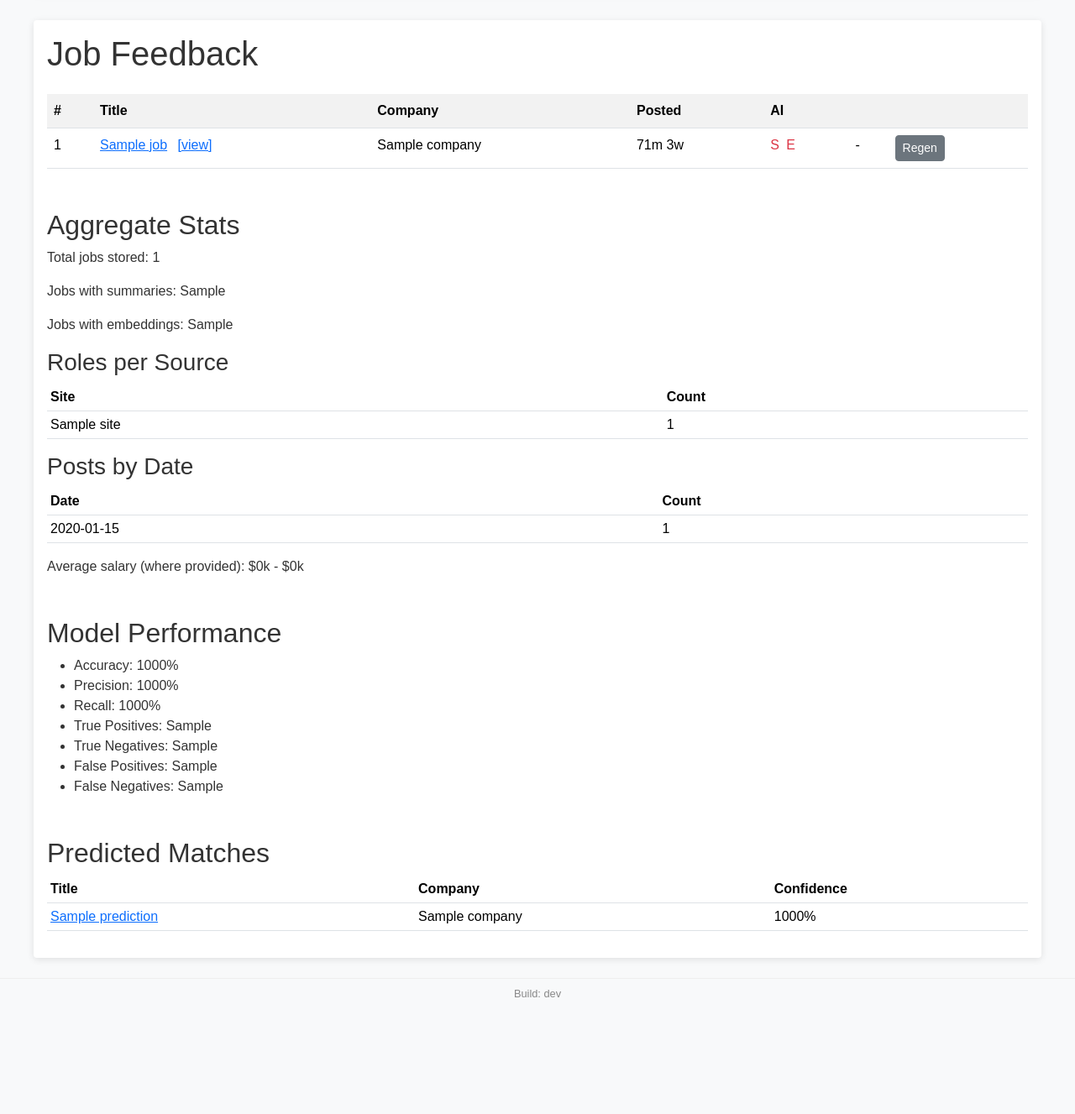
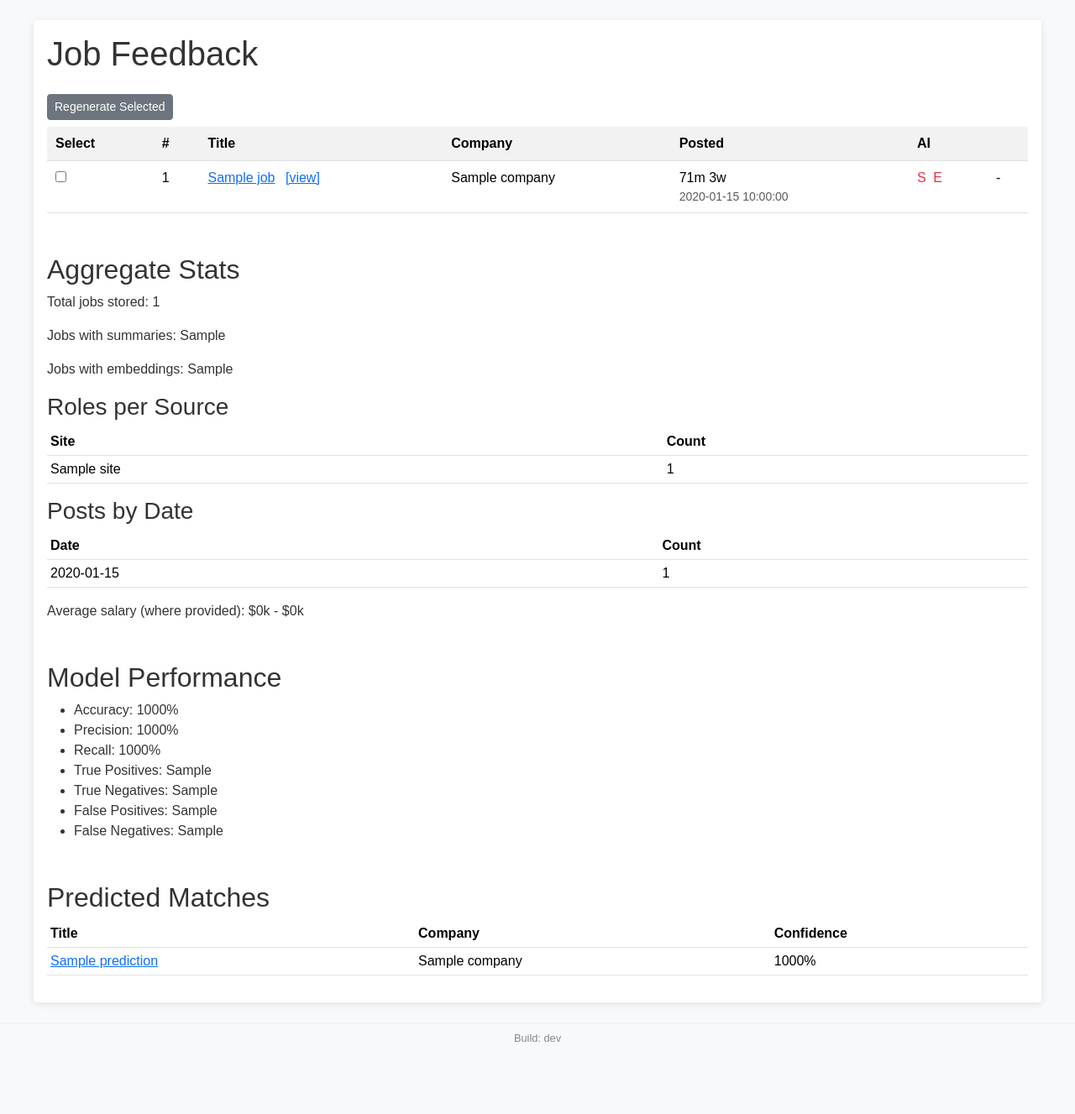
Before and after one commit to mullinmax/job-search, a FastAPI app: template app/templates/stats.html in a window 1280 px wide. Shown: the part 88-1415 px from the top of the page at 84% size. Before the commit the page ends 1276 px from the top, so only its background shows below. Run offline with FastAPI, Linux system fonts and the light colour scheme; the template is opened without the code that fills it: most values are stand-ins (such as "Sample title", 1, 10 or a date in 2020); some libraries are stand-ins or nearby versions.

Commit message:
Add table enhancements and bulk AI regen

```diff
--- a/app/main.py
+++ b/app/main.py
@@ -390,6 +390,16 @@ def regen_job_task(job_id: int) -> None:
     log_progress("Done")
 
 
+def regen_jobs_task(job_ids: List[int]) -> None:
+    """Regenerate AI data for multiple roles."""
+    if not OLLAMA_ENABLED:
+        return
+    for jid in job_ids:
+        log_progress(f"Regenerating job {jid}")
+        regenerate_job_ai(jid)
+    log_progress("Done")
+
+
 @app.post("/reprocess", response_class=HTMLResponse)
 def reprocess(request: Request, background_tasks: BackgroundTasks):
     progress_logs.clear()
@@ -408,6 +418,13 @@ def delete_ai(request: Request, background_tasks: BackgroundTasks):
 def regen_job(request: Request, job_id: int, background_tasks: BackgroundTasks):
     progress_logs.clear()
     background_tasks.add_task(regen_job_task, job_id)
+    return templates.TemplateResponse("progress.html", {"request": request})
+
+
+@app.post("/regen_jobs", response_class=HTMLResponse)
+def regen_jobs(request: Request, background_tasks: BackgroundTasks, job_ids: List[int] = Form(...)):
+    progress_logs.clear()
+    background_tasks.add_task(regen_jobs_task, job_ids)
     return templates.TemplateResponse("progress.html", {"request": request})
 
 
--- a/app/templates/base.html
+++ b/app/templates/base.html
@@ -4,6 +4,7 @@
   <meta charset="utf-8" />
   <link href="https://cdn.jsdelivr.net/npm/bootstrap@5.3.2/dist/css/bootstrap.min.css" rel="stylesheet">
   <link rel="stylesheet" href="/static/style.css" />
+  <link rel="stylesheet" href="https://cdn.datatables.net/1.13.6/css/jquery.dataTables.min.css" />
   <title>{% block title %}Job Ranker{% endblock %}</title>
 </head>
 <body class="d-flex flex-column min-vh-100">
@@ -23,6 +24,15 @@
   {% block content %}{% endblock %}
   </main>
   <footer class="footer text-center mt-auto">Build: {{ build_number }}</footer>
+  <script src="https://code.jquery.com/jquery-3.7.0.min.js"></script>
   <script src="https://cdn.jsdelivr.net/npm/bootstrap@5.3.2/dist/js/bootstrap.bundle.min.js"></script>
+  <script src="https://cdn.datatables.net/1.13.6/js/jquery.dataTables.min.js"></script>
+  <script>
+    document.addEventListener('DOMContentLoaded', function () {
+      if (window.jQuery && $.fn.dataTable) {
+        $('.data-table').DataTable();
+      }
+    });
+  </script>
 </body>
 </html>
--- a/app/templates/stats.html
+++ b/app/templates/stats.html
@@ -2,17 +2,23 @@
 {% block title %}Job Stats{% endblock %}
 {% block content %}
 <h1 class="mb-4">Job Feedback</h1>
-<table class="table table-striped">
-  <tr><th>#</th><th>Title</th><th>Company</th><th>Posted</th><th>AI</th><th></th><th></th></tr>
+<form method="post" action="/regen_jobs" onsubmit="return confirm('Regenerate AI data for selected jobs?');">
+  <button class="btn btn-sm btn-secondary mb-2" type="submit">Regenerate Selected</button>
+  <table class="table table-striped data-table">
+    <tr><th>Select</th><th>#</th><th>Title</th><th>Company</th><th>Posted</th><th>AI</th><th></th></tr>
   {% for j in jobs %}
   <tr>
+    <td><input type="checkbox" name="job_ids" value="{{ j.id }}" /></td>
     <td>{{ loop.index }}</td>
     <td>
       <a href="{{ j.job_url }}" target="_blank" rel="noopener">{{ j.title }}</a>
       <a class="ms-2" href="/swipe?job_id={{ j.id }}">[view]</a>
     </td>
     <td>{{ j.company }}</td>
-    <td>{{ time_since_posted(j.date_posted) }}</td>
+    <td>
+      {{ time_since_posted(j.date_posted) }}
+      {% if j.date_posted %}<div class="text-muted small">{{ j.date_posted }}</div>{% endif %}
+    </td>
     <td>
       <span class="me-1">{% if j.has_summary %}<span class="text-success">S</span>{% else %}<span class="text-danger">S</span>{% endif %}</span>
       <span>{% if j.has_embedding %}<span class="text-success">E</span>{% else %}<span class="text-danger">E</span>{% endif %}</span>
@@ -26,14 +32,10 @@
       -
       {% endif %}
     </td>
-    <td>
-      <form method="post" action="/regen_job/{{ j.id }}" onsubmit="return confirm('Regenerate AI data for this job?');">
-        <button class="btn btn-sm btn-secondary" type="submit">Regen</button>
-      </form>
-    </td>
   </tr>
   {% endfor %}
 </table>
+</form>
 
 <h2 class="mt-5">Aggregate Stats</h2>
 <p>Total jobs stored: {{ stats.total_jobs }}</p>
@@ -41,7 +43,7 @@
 <p>Jobs with embeddings: {{ stats.jobs_with_embeddings }}</p>
 
 <h3>Roles per Source</h3>
-<table class="table table-sm">
+<table class="table table-sm data-table">
   <tr><th>Site</th><th>Count</th></tr>
   {% for site, count in stats.by_site.items() %}
   <tr><td>{{ site }}</td><td>{{ count }}</td></tr>
@@ -49,7 +51,7 @@
 </table>
 
 <h3>Posts by Date</h3>
-<table class="table table-sm">
+<table class="table table-sm data-table">
   <tr><th>Date</th><th>Count</th></tr>
   {% for date, count in stats.by_date.items() %}
   <tr><td>{{ date }}</td><td>{{ count }}</td></tr>
@@ -75,7 +77,7 @@
 
 <h2 class="mt-5">Predicted Matches</h2>
 {% if predictions %}
-<table class="table table-sm">
+<table class="table table-sm data-table">
   <tr><th>Title</th><th>Company</th><th>Confidence</th></tr>
   {% for p in predictions %}
   <tr>
--- a/app/utils.py
+++ b/app/utils.py
@@ -1,7 +1,7 @@
 import bleach
 
 ALLOWED_TAGS = list(bleach.sanitizer.ALLOWED_TAGS) + [
-    'p', 'pre', 'span', 'hr', 'br', 'div'
+    'p', 'pre', 'span', 'hr', 'br', 'div', 'mark'
 ]
 ALLOWED_ATTRIBUTES = {
     '*': ['class', 'style'],
```
